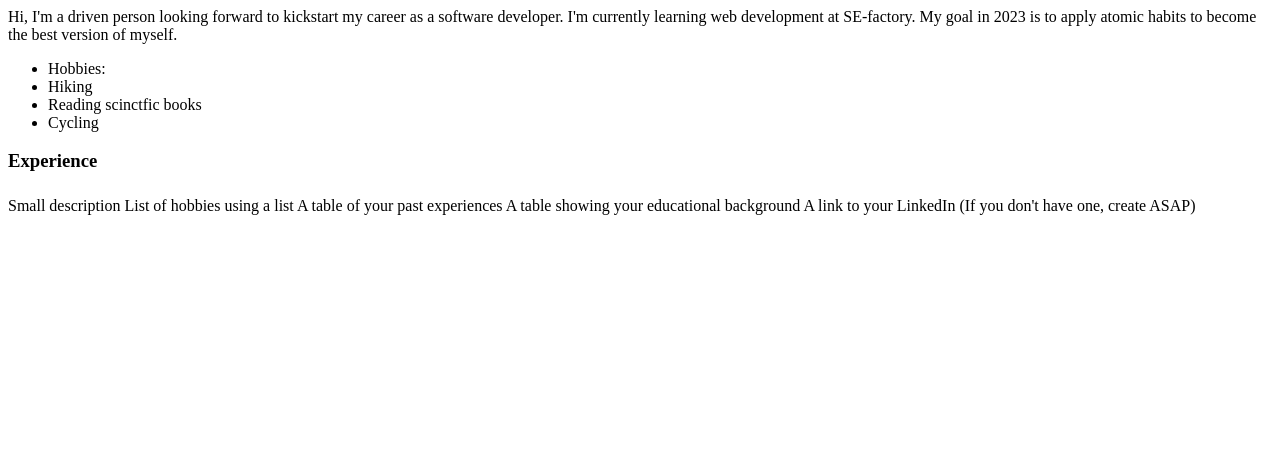
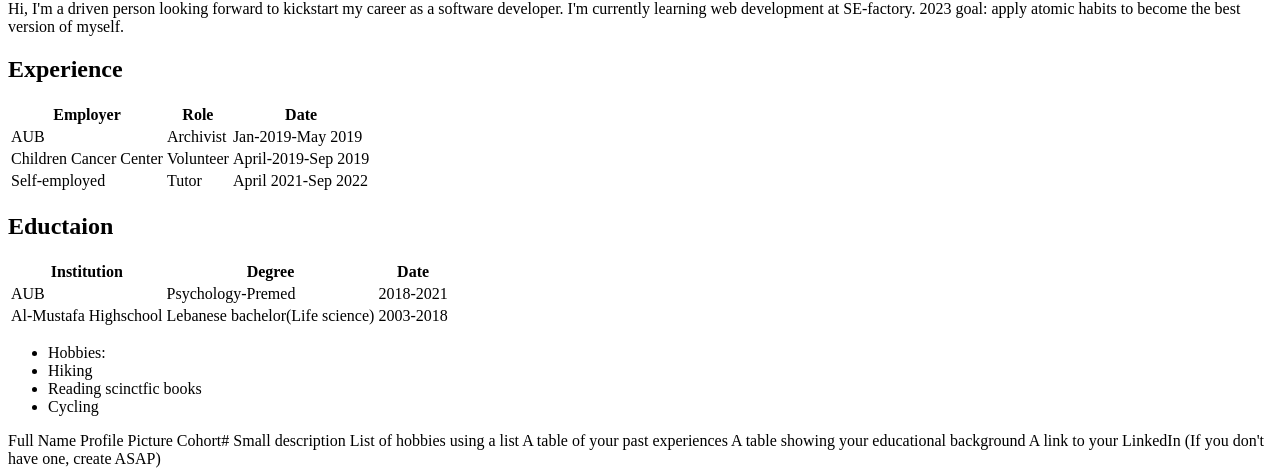
Before and after one commit to MoeShoumar/Assignment-1, a plain HTML site: page index.html in a window 1280 px wide. Shown: the part 443-919 px from the top of the page. Before the commit the page ends 800 px from the top, so only its background shows below. Drawn offline with Linux system fonts and the light colour scheme.

Commit message:
completed html and linked css

```diff
--- a/index.html
+++ b/index.html
@@ -13,29 +13,75 @@
     <div class="'header">
         <h1>Mohamad Shoumar</h1>
         <img src="img.jpg" alt="profile picture">
-        <h2>Cohort#22</h2>
+        <a href="">Connect with me on linked in</a>
+        <h3>Cohort#22</h3>
         <p>Hi, I'm a driven person looking forward to kickstart my career as a software developer. I'm currently
             learning web development at SE-factory.
-            My goal in 2023 is to apply atomic habits to become the best version of myself.
+            2023 goal: apply atomic habits to become the best version of myself.
         </p>
     </div>
-    <ul>
-        <li>Hobbies:</li>
-        <li>Hiking</li>
-        <li>Reading scinctfic books</li>
-        <li>Cycling</li>
-    </ul>
-    <h3>Experience</h3>
 
-    <table>
-        <tr>
-            <th></th>
-        </tr>
-    </table>
+    <section>
+        <h2>Experience</h2>
+        <table>
+            <tr>
+                <th>Employer</th>
+                <th>Role</th>
+                <th>Date</th>
+            </tr>
+            <tr>
+                <td>AUB</td>
+                <td>Archivist</td>
+                <td>Jan-2019-May 2019</td>
+            </tr>
+            <tr>
+                <td>Children Cancer Center</td>
+                <td>Volunteer</td>
+                <td>April-2019-Sep 2019</td>
+            </tr>
+            <tr>
+                <td>Self-employed</td>
+                <td>Tutor</td>
+                <td>April 2021-Sep 2022</td>
+            </tr>
+        </table>
+    </section>
+    <section>
+        <h2>Eductaion</h2>
+        <table>
+            <tr>
+                <th>Institution</th>
+                <th>Degree</th>
+                <th>Date</th>
+            </tr>
+            <tr>
+                <td>AUB</td>
+                <td>Psychology-Premed</td>
+                <td>2018-2021</td>
+            </tr>
+            <tr>
+                <td>Al-Mustafa Highschool</td>
+                <td>Lebanese bachelor(Life science)</td>
+                <td>2003-2018</td>
+            </tr>
+
+        </table>
+    </section>
+    <div>
+        <ul>
+            <li>Hobbies:</li>
+            <li>Hiking</li>
+            <li>Reading scinctfic books</li>
+            <li>Cycling</li>
+        </ul>
+    </div>
 
 </body>
 
 </html>
+Full Name
+Profile Picture
+Cohort#
 Small description
 List of hobbies using a list
 A table of your past experiences
```
Also changed, not shown: 1 other file.
